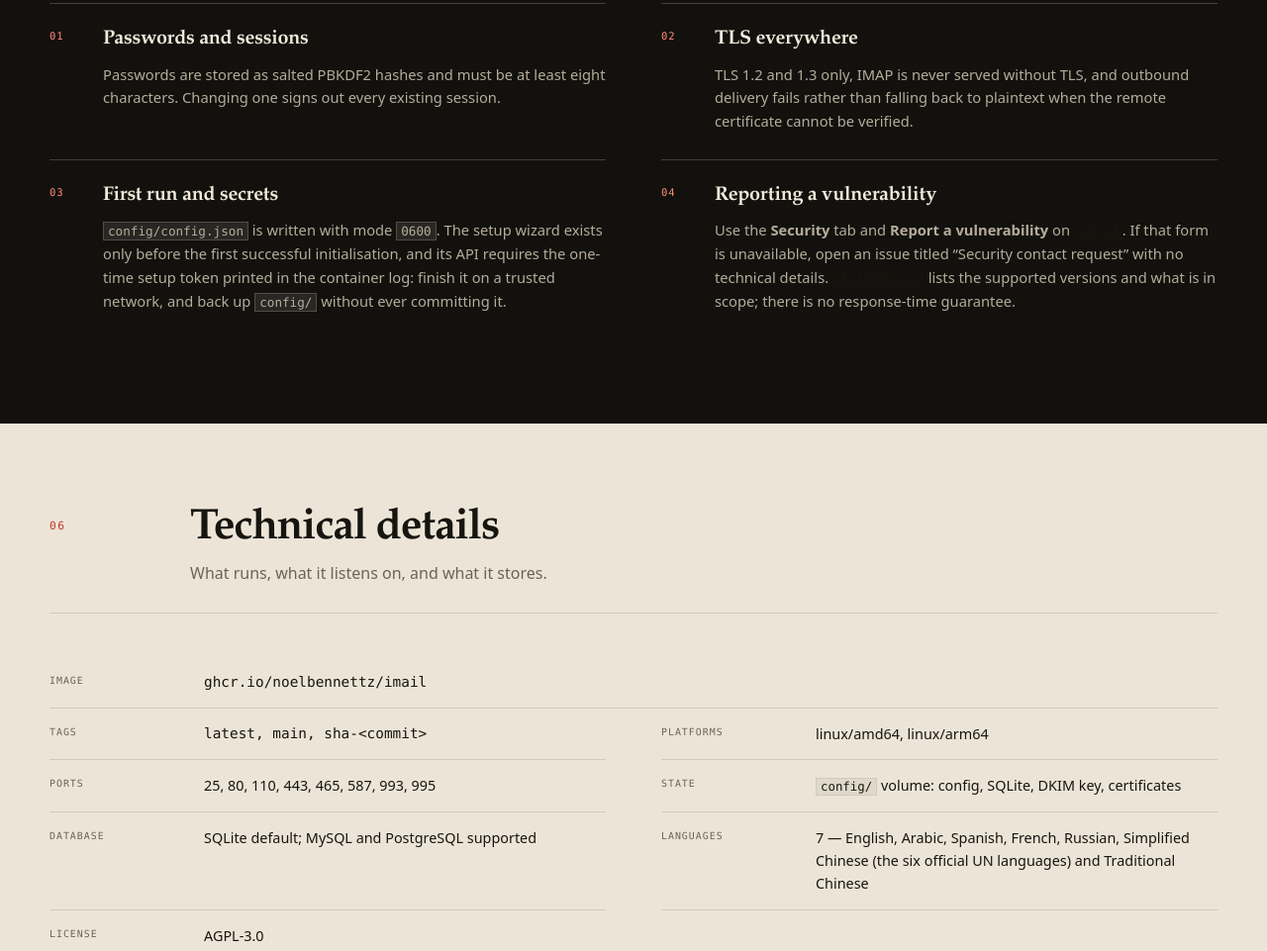
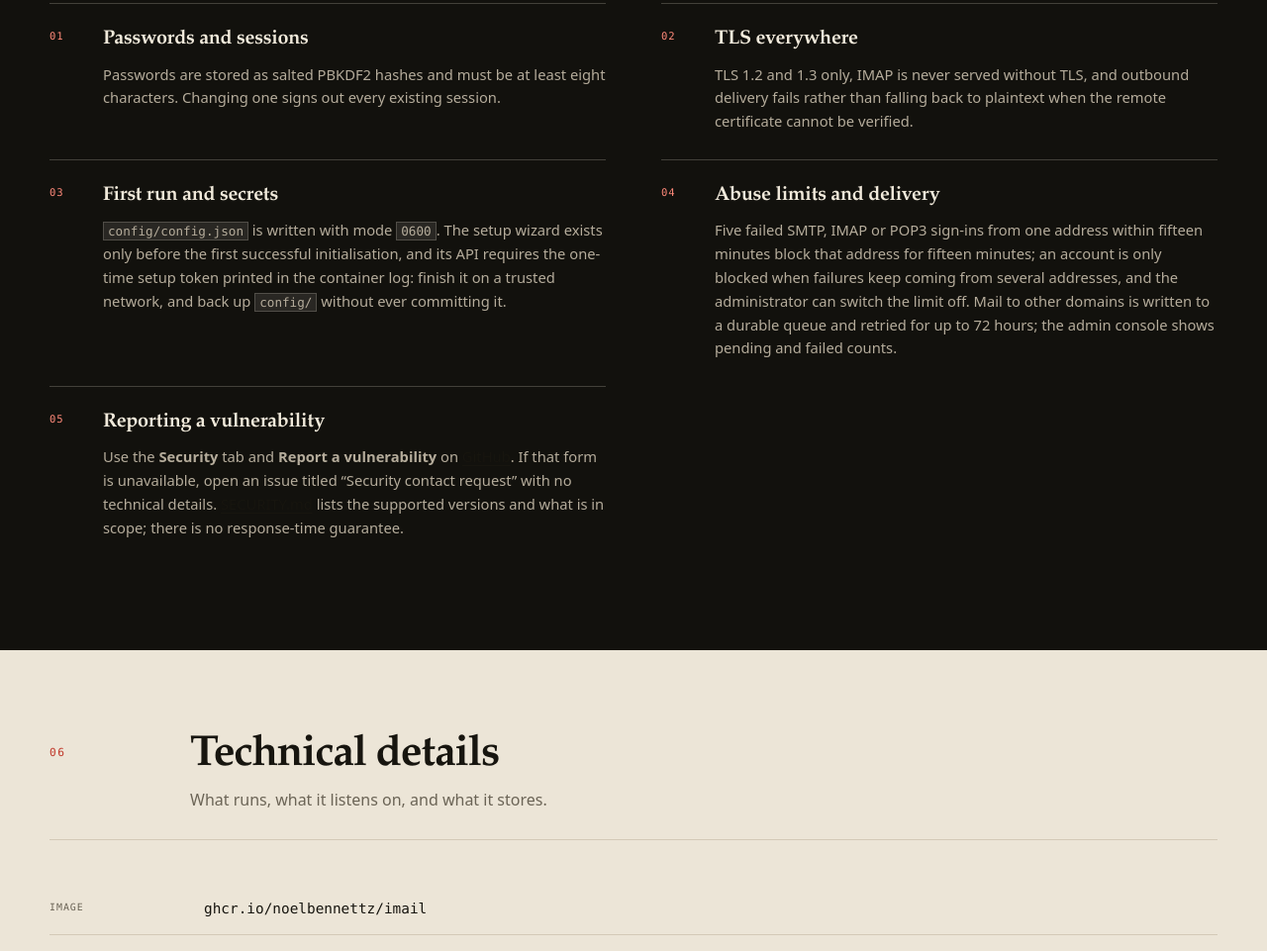
Before and after one commit to noelbennettz/noelbennettz.github.io, a plain HTML site: page docs/imail/index.html in a window 1280 px wide. Shown: the part 4364-5325 px from the top of the page at 99% size. Drawn offline with Linux system fonts and the light colour scheme.

Commit message:
Describe sign-in limits and the durable outbound queue (#5)
Signed-off-by: noelbennettz <351830989+noelbennettz@users.noreply.github.com>

```diff
--- a/docs/imail/index.html
+++ b/docs/imail/index.html
@@ -295,6 +295,11 @@ _dmarc             TXT     "v=DMARC1; p=quarantine; rua=mailto:postmaster@exampl
       </article>
       <article class="card">
         <div class="icon"><svg aria-hidden="true"><use href="#i-shield"/></svg></div>
+        <h3>Abuse limits and delivery</h3>
+        <p>Five failed SMTP, IMAP or POP3 sign-ins from one address within fifteen minutes block that address for fifteen minutes; an account is only blocked when failures keep coming from several addresses, and the administrator can switch the limit off. Mail to other domains is written to a durable queue and retried for up to 72 hours; the admin console shows pending and failed counts.</p>
+      </article>
+      <article class="card">
+        <div class="icon"><svg aria-hidden="true"><use href="#i-shield"/></svg></div>
         <h3>Reporting a vulnerability</h3>
         <p>Use the <strong>Security</strong> tab and <strong>Report a vulnerability</strong> on <a href="https://github.com/noelbennettz/imail">GitHub</a>. If that form is unavailable, open an issue titled “Security contact request” with no technical details. <a href="https://github.com/noelbennettz/imail/blob/main/SECURITY.md">SECURITY.md</a> lists the supported versions and what is in scope; there is no response-time guarantee.</p>
       </article>
```
Also changed, not shown: docs/imail/zh.html (+5 -0 lines).
